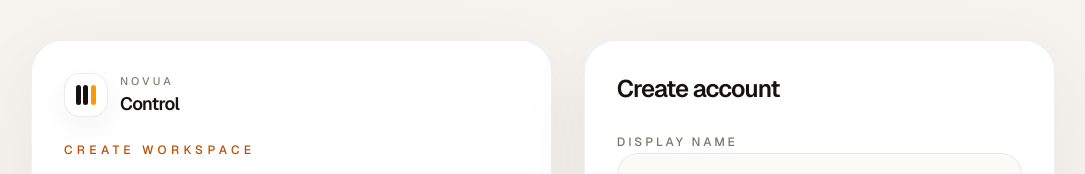
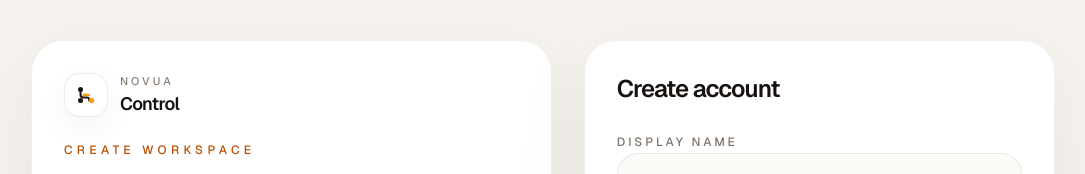
Before and after one commit to iveteamorim/novua-control, a Next.js app: page /sign-up in a window 1280 px wide. Shown: the top 174 px of the page, without its empty margins (97-1182 px from the left). Built offline with nearby package versions, Linux system fonts and the light colour scheme; no server answers.

Commit message:
refactor: align Novua mark with coordination flow

```diff
--- a/src/components/novua-mark.tsx
+++ b/src/components/novua-mark.tsx
@@ -10,11 +10,7 @@ export function NovuaMark({
   const content = (
     <div className="inline-flex items-center gap-3">
       <span className="grid h-11 w-11 place-items-center rounded-2xl border border-black/8 bg-white shadow-[0_10px_30px_rgba(17,24,39,0.05)]">
-        <span className="relative block h-5 w-5">
-          <span className="absolute inset-y-0 left-0 w-[5px] rounded-full bg-[#17120f]" />
-          <span className="absolute inset-y-0 left-[7px] w-[5px] rounded-full bg-[#17120f]" />
-          <span className="absolute inset-y-0 right-0 w-[5px] rounded-full bg-amber-500" />
-        </span>
+        <NovuaSymbol />
       </span>
       <div className="min-w-0">
         <p className="text-[11px] font-medium uppercase tracking-[0.28em] text-[#8a7d71]">
@@ -41,3 +37,33 @@ export function NovuaMark({
     </Link>
   );
 }
+
+function NovuaSymbol() {
+  return (
+    <svg
+      width="22"
+      height="22"
+      viewBox="0 0 22 22"
+      fill="none"
+      aria-hidden="true"
+      className="overflow-visible"
+    >
+      <path
+        d="M5.5 5.5V10.5C5.5 12.1 6.8 13.4 8.4 13.4H12.1C13.2 13.4 14.1 14.3 14.1 15.4V16.6"
+        stroke="#17120f"
+        strokeWidth="2"
+        strokeLinecap="round"
+        strokeLinejoin="round"
+      />
+      <circle cx="5.5" cy="5.5" r="2.5" fill="#17120f" />
+      <circle cx="5.5" cy="16.5" r="2.5" fill="#17120f" />
+      <circle cx="16.5" cy="16.5" r="2.7" fill="#f59e0b" />
+      <path
+        d="M8.8 11H13.8"
+        stroke="#f59e0b"
+        strokeWidth="2.4"
+        strokeLinecap="round"
+      />
+    </svg>
+  );
+}
```
